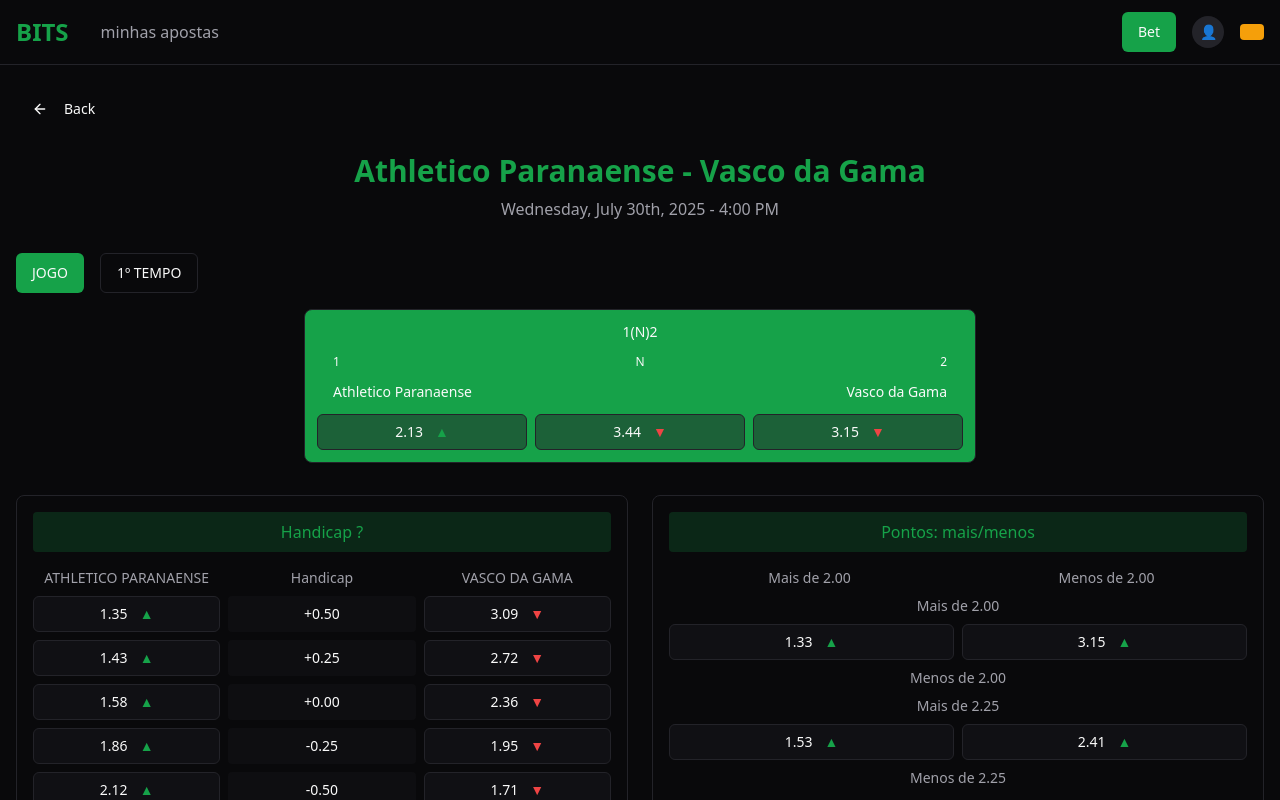
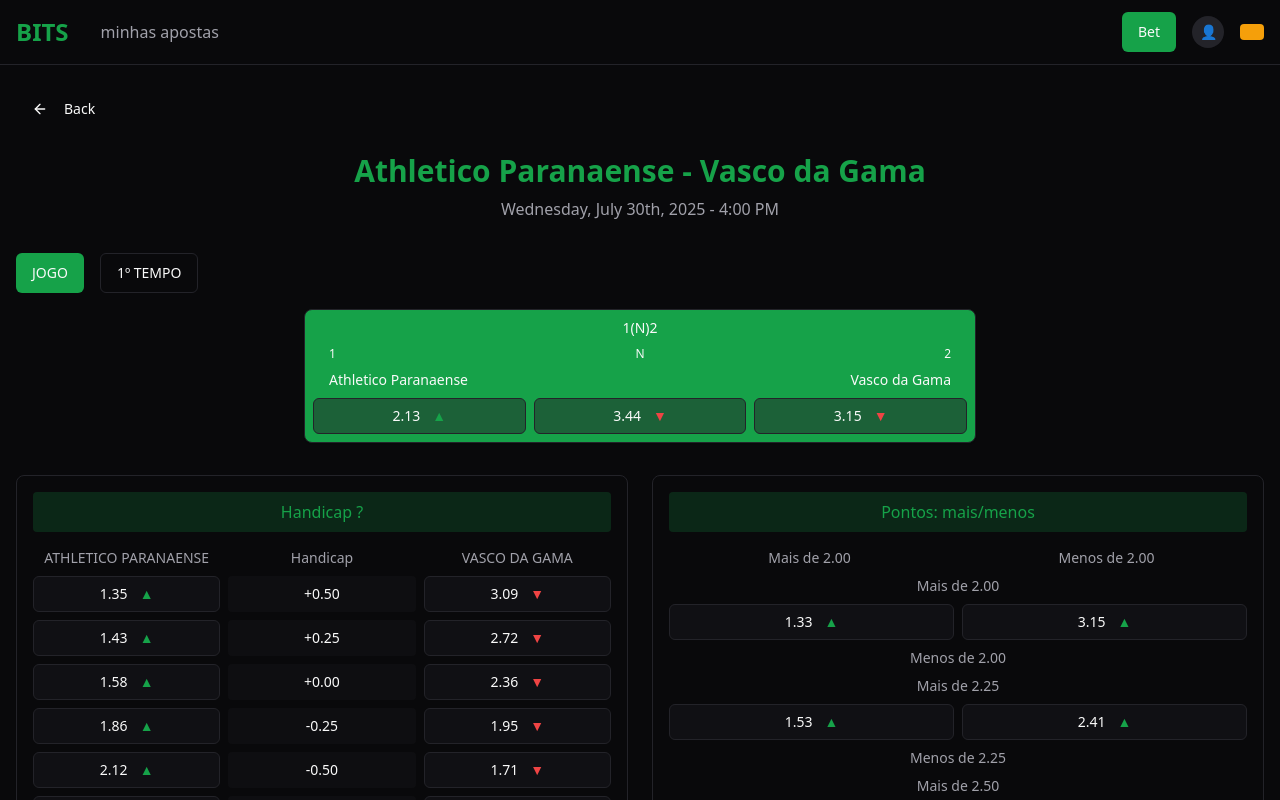
Before and after one commit to jdabliu/bits-bet-tracker, a React (Vite) app: page /match/1 in a window 1280 px wide. Shown: the top 800 px of the page. Built offline with nearby package versions, Linux system fonts and the light colour scheme.

Commit message:
Adjust component height
Reduce the height of the component.

```diff
--- a/src/components/OddsCard.tsx
+++ b/src/components/OddsCard.tsx
@@ -26,12 +26,12 @@ const OddsCard = ({
   const textColor = isActive ? "text-primary-foreground" : "text-card-foreground";
 
   return (
-    <Card className={`p-3 max-w-2xl mx-auto ${cardBg} border-border`}>
-      <div className={`text-center mb-3 text-sm font-medium ${textColor}`}>
+    <Card className={`p-2 max-w-2xl mx-auto ${cardBg} border-border`}>
+      <div className={`text-center mb-2 text-sm font-medium ${textColor}`}>
         {title}
       </div>
 
-      <div className="space-y-3">
+      <div className="space-y-2">
         <div className="flex justify-between items-center px-4">
           <span className={`text-xs ${textColor}`}>1</span>
           <span className={`text-xs ${textColor}`}>N</span>
```
